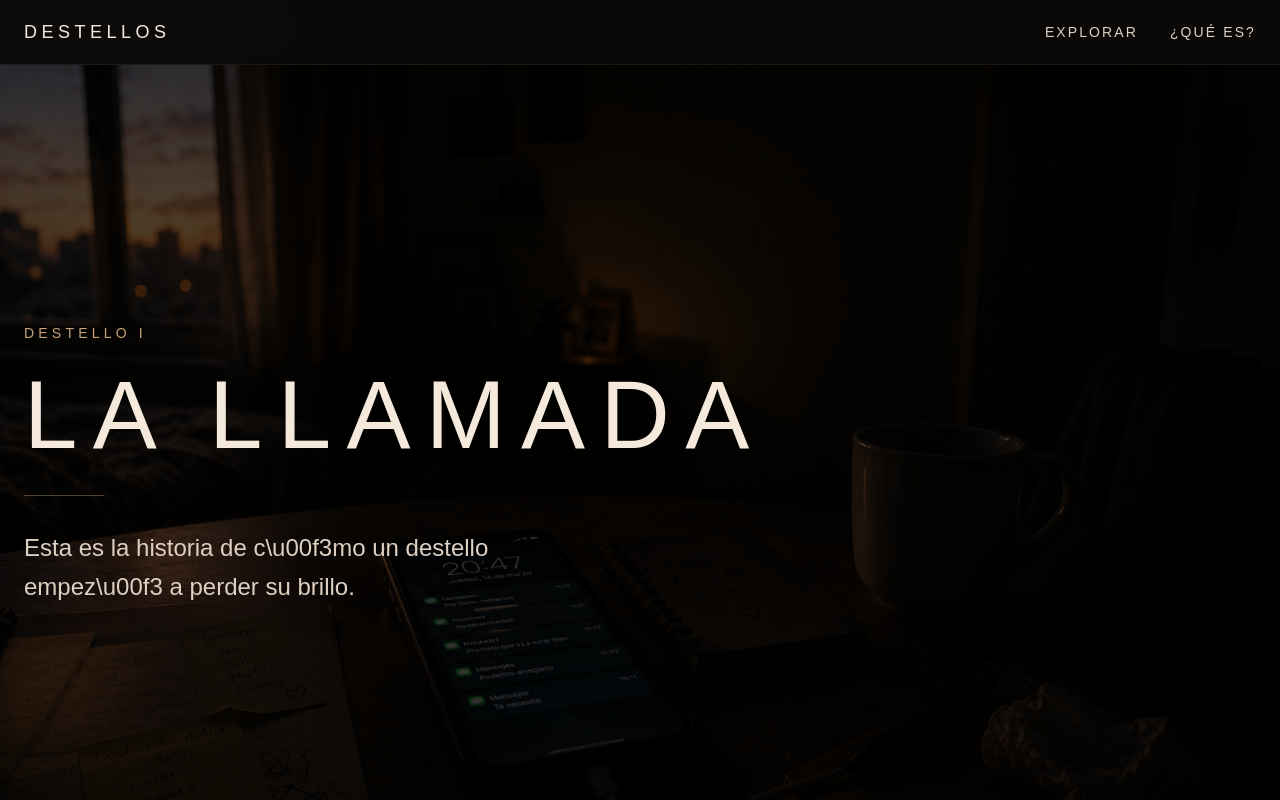
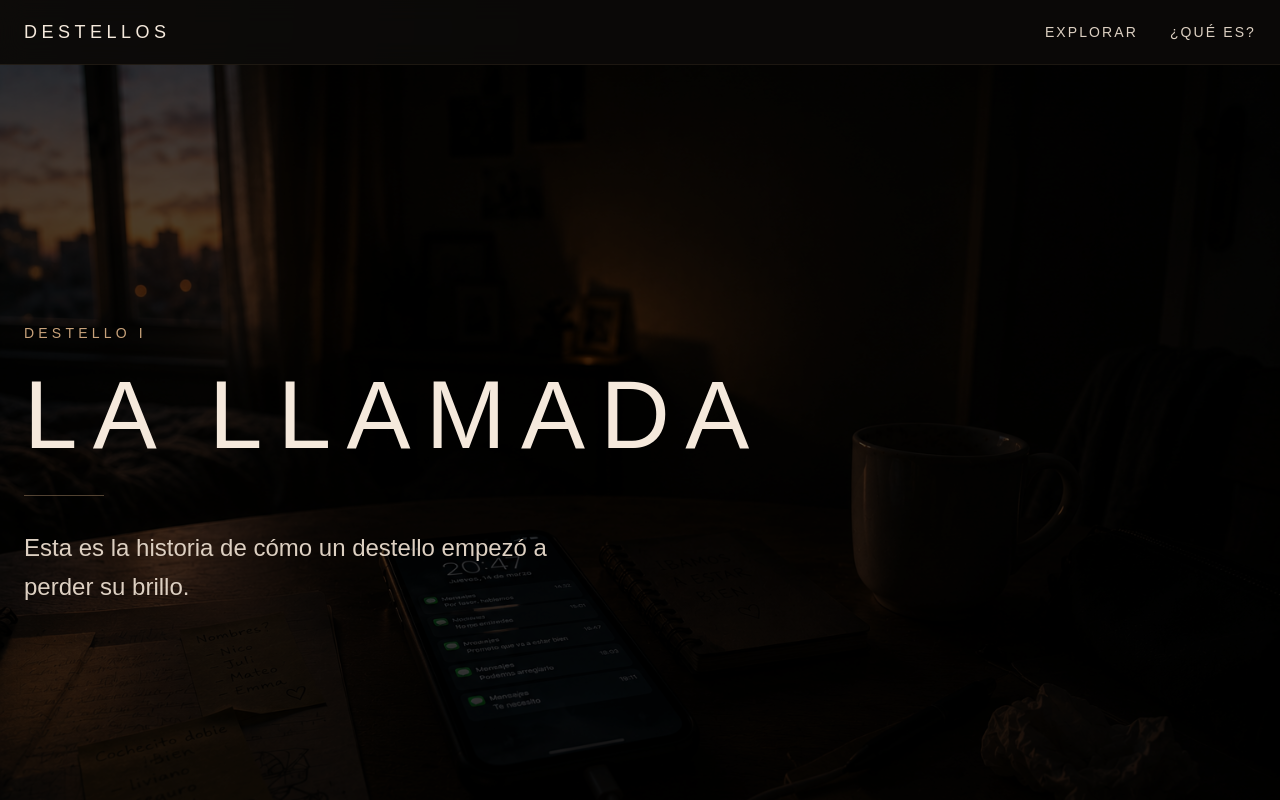
Before and after one commit to danielmedinamauricio92-sketch/destellos, a Next.js app in the folder destellos/: page /destello/la-llamada in a window 1280 px wide. Shown: the top 800 px of the page. Built offline with nearby package versions, Linux system fonts and the light colour scheme.

Commit message:
Clean archive card labels

```diff
--- a/destellos/src/components/destellos/MemoryArchive.tsx
+++ b/destellos/src/components/destellos/MemoryArchive.tsx
@@ -53,9 +53,6 @@ export default function MemoryArchive({ entries }: MemoryArchiveProps) {
 
                   <div className="absolute inset-0 bg-black/35 transition-all duration-500 group-hover:bg-black/20" />
 
-                  <div className="absolute left-4 top-4 border border-[#C8A27A]/25 bg-[#0B0908]/65 px-3 py-2 text-[10px] uppercase tracking-[0.16em] text-[#C8A27A]">
-                    {entry.kind}
-                  </div>
                 </div>
 
                 <div className="flex flex-1 flex-col p-6">
--- a/destellos/src/views/ExplorarView.tsx
+++ b/destellos/src/views/ExplorarView.tsx
@@ -23,9 +23,9 @@ export default function ExplorarView() {
           </h1>
 
           <p className="max-w-2xl text-lg leading-8 text-[#DDD0C2]">
-            No todos los recuerdos llegan en orden. Algunos se agrupan por
-            culpa, otros por amor, otros por esa clase de silencio que tarda
-            a\u00f1os en decir algo.
+            {
+              "No todos los recuerdos llegan en orden. Algunos se agrupan por culpa, otros por amor, otros por esa clase de silencio que tarda a\u00f1os en decir algo."
+            }
           </p>
         </motion.div>
 
--- a/destellos/src/views/LaLlamadaView.tsx
+++ b/destellos/src/views/LaLlamadaView.tsx
@@ -40,13 +40,16 @@ const blocks: BriefDestelloBlock[] = [
   },
 ];
 
+const subtitle =
+  "Esta es la historia de c\u00f3mo un destello empez\u00f3 a perder su brillo.";
+
 export default function LaLlamadaView() {
   return (
     <BriefDestello
       label="Destello I"
       title="La llamada"
       heroImage="/llamada.png"
-      subtitle="Esta es la historia de c\u00f3mo un destello empez\u00f3 a perder su brillo."
+      subtitle={subtitle}
       blocks={blocks}
     />
   );
```
